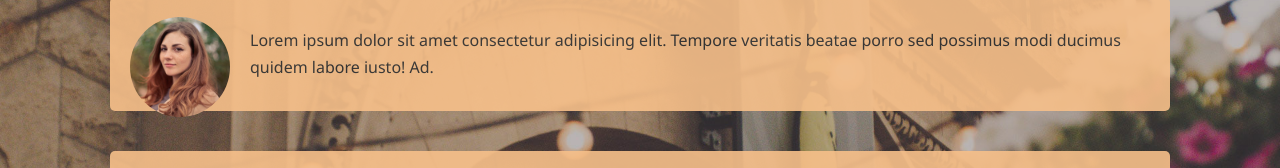
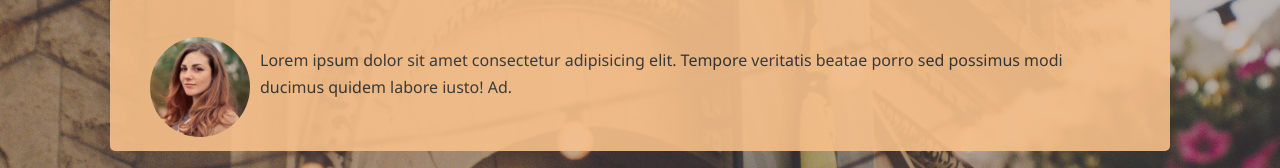
Before and after one commit to alexmonteil/hotel-website, a plain HTML site: page about.html in a window 1280 px wide. Shown: the part 576-744 px from the top of the page. Drawn offline with Linux system fonts and the light colour scheme.

Commit message:
fixed css properties for img

```diff
--- a/css/style.css
+++ b/css/style.css
@@ -234,7 +234,7 @@ p {
 }
 
 #testimonials .testimonial {
-  padding: 20px;
+  padding: 40px;
   margin-bottom: 40px;
   border-radius: 5px;
   opacity: 0.9;
@@ -243,7 +243,7 @@ p {
 #testimonials .testimonial img {
   width: 100px;
   float: left;
-  margin-right: 20px;
+  margin-right: 10px;
   border-radius: 50%;
 }
 
```
